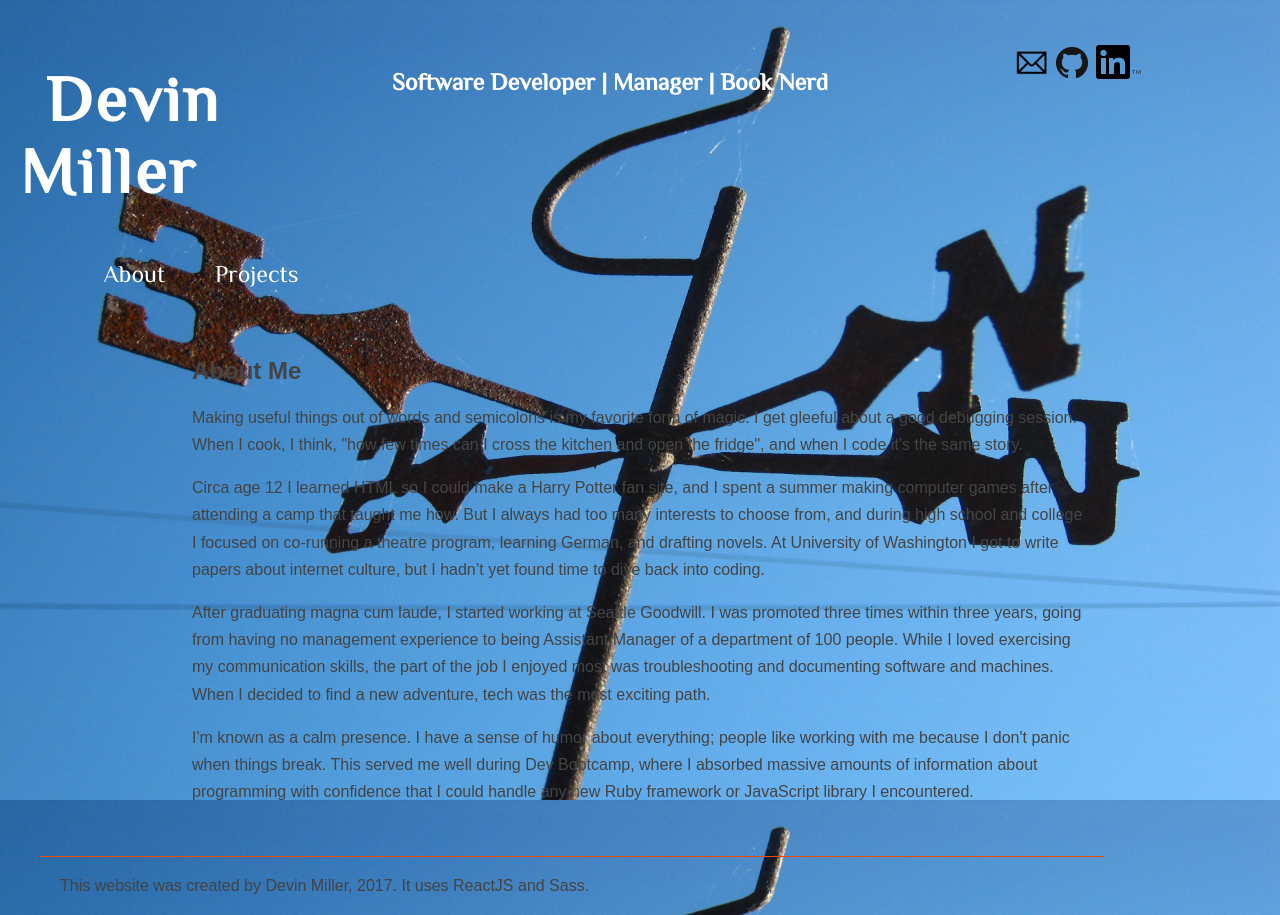
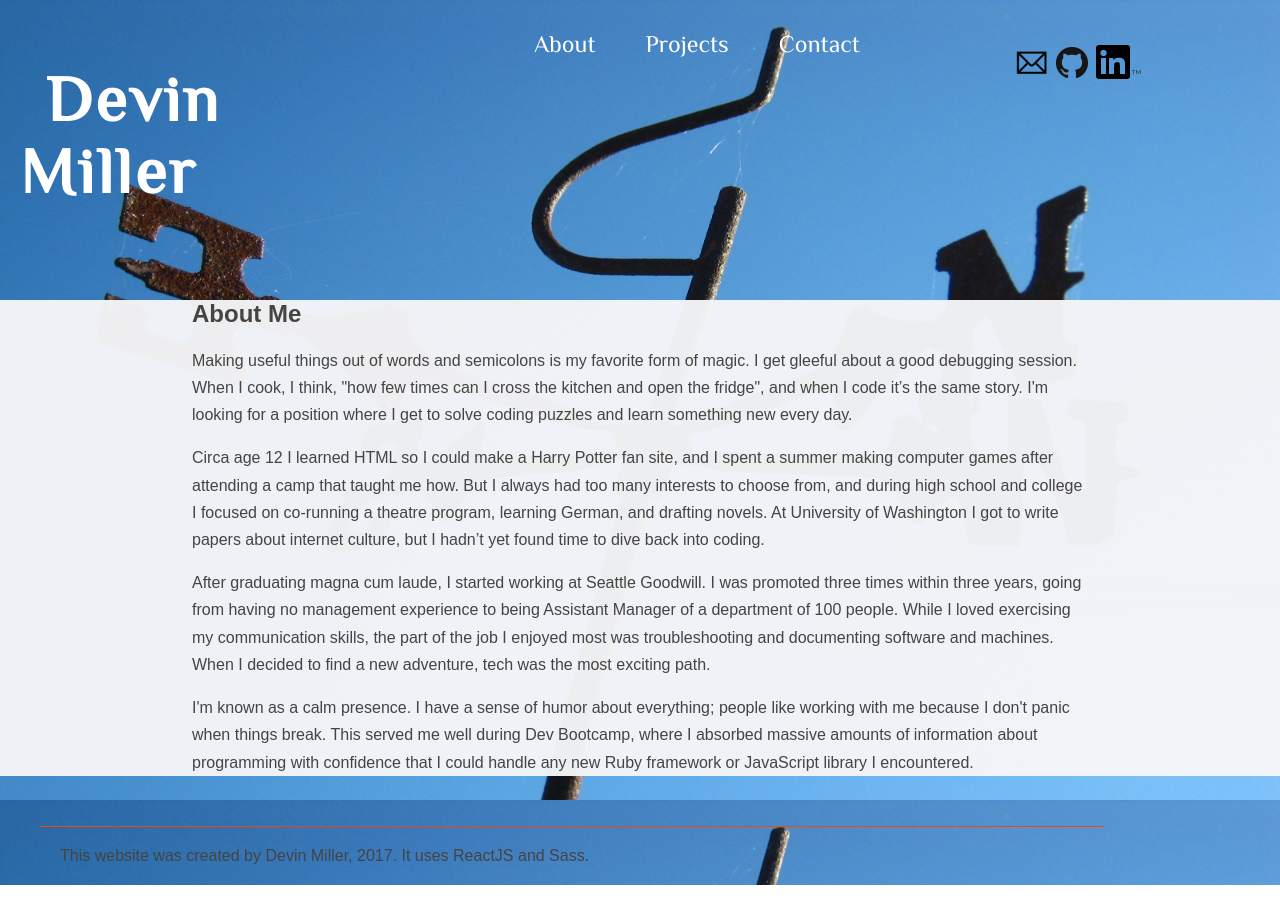
Before and after one commit to devzmiller/devin-portfolio, a React (Create React App) app: page / in a window 1280 px wide. Both pictures are taken after a click on the item "About". After the commit the page ends 885 px from the top, so only its background shows below. Built offline with nearby package versions, Linux system fonts and the light colour scheme.

Commit message:
Add a Contact page. Styling in progress.

```diff
--- a/src/App.js
+++ b/src/App.js
@@ -24,13 +24,12 @@ class App extends Component {
       <div className="App">
         <header className="App-header">
           <h1 id="home" onClick={(event) => this.go(event)}>Devin Miller</h1>
-          <h2>Software Developer | Manager | Book Nerd</h2>
+          <Navbar onClick={(event) => this.go(event)}/>
           <div className="social-logos">
             <a href="mailto:devzmiller@gmail.com"><img src={emailLogo} className="social-logo" alt="my email"/></a>
             <a href="https://github.com/devzmiller" target="_blank"><img src={githubLogo} className="social-logo" alt="my github"/></a>
             <a href="https://www.linkedin.com/in/devzmiller/" target="_blank"><img src={linkedinLogo} className="social-logo" alt="my linkedin"/></a>
           </div>
-          <Navbar onClick={(event) => this.go(event)}/>
         </header>
         <Content view={this.state.view}/>
         <footer>This website was created by Devin Miller, 2017. It uses ReactJS and Sass.</footer>
--- a/src/components/About.js
+++ b/src/components/About.js
@@ -7,7 +7,7 @@ class About extends Component {
       <section className="about">
         <h2>About Me</h2>
         <p>
-          Making useful things out of words and semicolons is my favorite form of magic. I get gleeful about a good debugging session. When I cook, I think, "how few times can I cross the kitchen and open the fridge", and when I code it’s the same story.
+          Making useful things out of words and semicolons is my favorite form of magic. I get gleeful about a good debugging session. When I cook, I think, "how few times can I cross the kitchen and open the fridge", and when I code it’s the same story. I'm looking for a position where I get to solve coding puzzles and learn something new every day.
         </p>
         <p>
           Circa age 12 I learned HTML so I could make a Harry Potter fan site, and I spent a summer making computer games after attending a camp that taught me how. But I always had too many interests to choose from, and during high school and college I focused on co-running a theatre program, learning German, and drafting novels. At University of Washington I got to write papers about internet culture, but I hadn’t yet found time to dive back into coding.
--- /dev/null
+++ b/src/components/Contact.js
@@ -0,0 +1,11 @@
+import React, { Component } from 'react';
+
+class Contact extends Component {
+  render() {
+    return(
+      <div>boop</div>
+    )
+  }
+}
+
+export default Contact;
--- a/src/components/Content.js
+++ b/src/components/Content.js
@@ -2,6 +2,7 @@ import React, { Component } from 'react';
 import About from './About'
 import Projects from './Projects'
 import Home from './Home'
+import Contact from './Contact';
 
 class Content extends Component {
   render() {
@@ -23,6 +24,12 @@ class Content extends Component {
           <Home />
         </main>
       )
+    } else if (this.props.view === "contact") {
+      return (
+        <main>
+          <Contact />
+        </main>
+      )
     }
   }
 }
--- a/src/components/Navbar.js
+++ b/src/components/Navbar.js
@@ -8,6 +8,7 @@ class Navbar extends Component {
         <ul>
           <li id='about' onClick={this.props.onClick}>About</li>
           <li id='projects' onClick={this.props.onClick}>Projects</li>
+          <li id='contact' onClick={this.props.onClick}>Contact</li>
         </ul>
       </nav>
     )
--- a/src/stylesheets/App.css
+++ b/src/stylesheets/App.css
@@ -30,7 +30,8 @@ body {
   font-size: large; }
 
 main {
-  margin-top: 20px; }
+  margin-top: 20px;
+  background-color: rgba(244, 245, 247, 0.97); }
 
 footer {
   margin: 50px 0px 0px 40px;
--- a/src/stylesheets/App.scss
+++ b/src/stylesheets/App.scss
@@ -38,6 +38,7 @@ body {
 
 main {
   margin-top: 20px;
+  background-color: rgba(244, 245, 247, .97);
 }
 
 footer {
```
